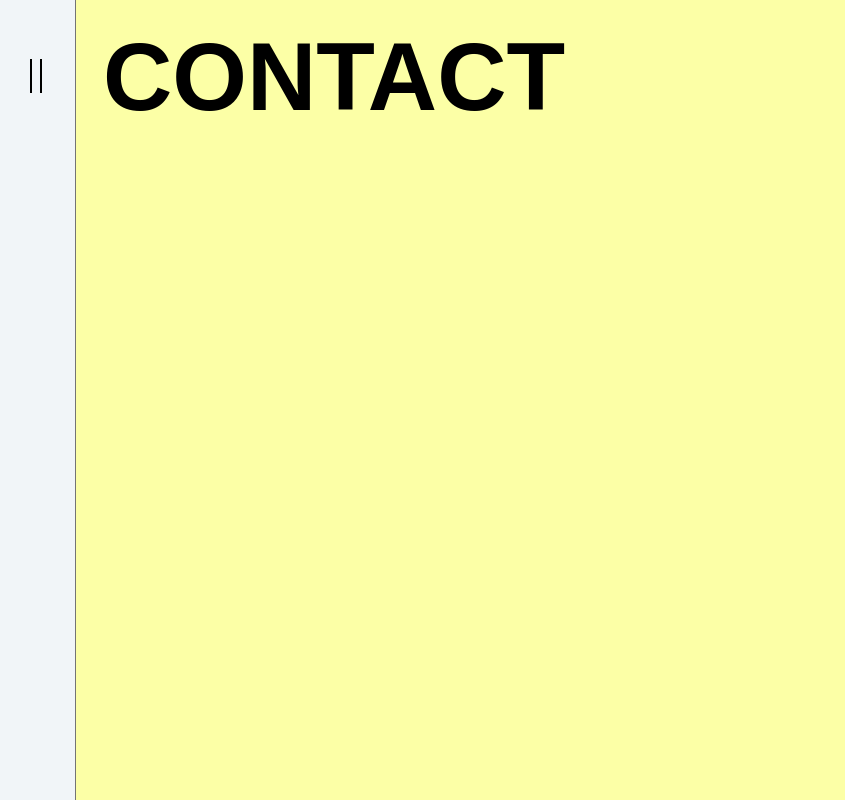
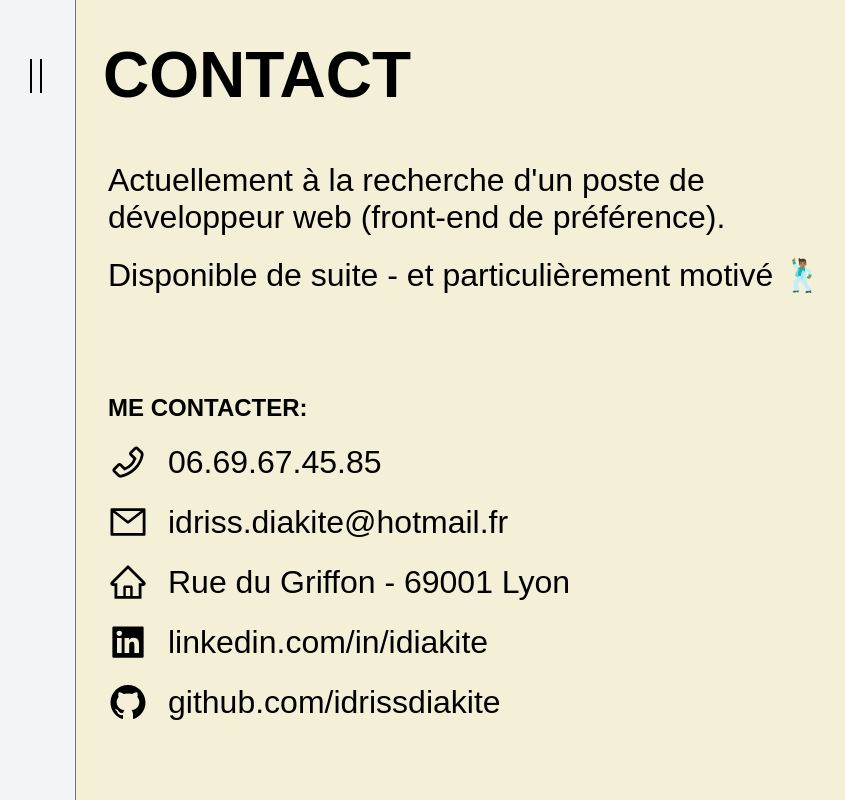
Before and after one commit to idrissdiakite/portfolio-react, a React (Create React App) app: page /contact in a window 1280 px wide. Shown: the top 800 px of the page, without its empty margins (0-845 px from the left). Built offline with nearby package versions, Linux system fonts and the light colour scheme; a web font is replaced by a local one.

Commit message:
contact page

```diff
--- a/src/pages/Contact/index.jsx
+++ b/src/pages/Contact/index.jsx
@@ -1,15 +1,55 @@
 import React from "react";
 import Menu from "../../components/Menu";
 import MenuManager from "../../components/Menu/MenuManager";
+
+import { AiOutlineMail, AiOutlinePhone, AiOutlineHome, AiFillLinkedin, AiFillGithub } from "react-icons/ai";
 
 import "./style.scss";
 
 const Contact = () => {
   return (
     <MenuManager>
-    <Menu />
+      <Menu />
       <section className="contact">
         <h1>Contact</h1>
+        <div className="main-container">
+          <p>
+            Actuellement à la recherche d'un poste de <br />
+            développeur web (front-end de préférence).
+          </p>
+
+          <p>Disponible de suite - et particulièrement motivé 🕺🏽</p>
+
+          <div className="contact-container">
+          <h2>Me contacter:</h2>
+            <ul>
+            <li>
+                <AiOutlinePhone className="icon"/>
+                <a href="tel:0669674585">06.69.67.45.85</a>
+              </li>
+
+              <li>
+                <AiOutlineMail className="icon"/>
+                <a href="mailto:idriss.diakite@hotmail.fr">idriss.diakite@hotmail.fr</a>
+              </li>
+
+              <li>
+                <AiOutlineHome className="icon"/>
+                <span>Rue du Griffon - 69001 Lyon</span>
+              </li>
+
+              <li>
+                <AiFillLinkedin className="icon"/>
+                <a href="https://www.linkedin.com/in/idiakite" target="_blank" rel="noreferrer">linkedin.com/in/idiakite</a>
+              </li>
+
+              <li>
+                <AiFillGithub className="icon"/>
+                <a href="https://github.com/idrissdiakite" target="_blank" rel="noreferrer">github.com/idrissdiakite</a>
+              </li>
+            </ul>
+          </div>
+        </div>
       </section>
     </MenuManager>
   );
--- a/src/pages/Contact/style.scss
+++ b/src/pages/Contact/style.scss
@@ -1,5 +1,51 @@
 @import "./../../styles/settings";
 
 .contact {
-    background-color: $bg-4;
+  background-color: $bg-2;
+
+  .main-container {
+    width: 85%;
+
+    p,
+    a,
+    span {
+      font-size: 2rem;
+      font-weight: 200;
+      cursor: pointer;
+    }
+    p {
+      margin-bottom: 20px;
+    }
+
+    .contact-container {
+      margin-top: 100px;
+      ul li {
+        display: flex;
+        align-items: center;
+        margin-top: 20px;
+        .icon {
+          font-size: 40px;
+          margin-right: 20px;
+        }
+        a {
+          color: $color-4;
+        }
+      }
+
+      ul li:hover {
+        p,
+        a,
+        span {
+          font-weight: 600;
+          color: $color-3;
+        }
+      }
+    }
+  }
 }
+
+@media screen and (min-width: 768px) {
+        .main-container {
+            width: 65%;
+        }
+}
--- a/src/styles/_settings.scss
+++ b/src/styles/_settings.scss
@@ -38,13 +38,13 @@ a {
 // global style
 body {
   font-family: $font-1;
+  font-weight: 200;
   background-color: $color-1;
   overflow-x: hidden;
 }
 
 h1, h2, h3, h4, h5 {
   font-family: $font-2;
-  font-weight: bold;
   text-transform: uppercase;
 }
 
@@ -69,13 +69,14 @@ section {
     border-left: 1px solid rgb(116, 116, 116);
 
     h1 {
-      font-size: 6rem;
-      padding-top: 22px;
+      font-size: 4rem;
+      padding-top: 38px;
       margin-left: -8px;
       margin-bottom: 50px;
     }
 
-    .container {
+    .main-container {
+      margin-left: -3px;
       margin-right: 60px;
     }
   }
```
